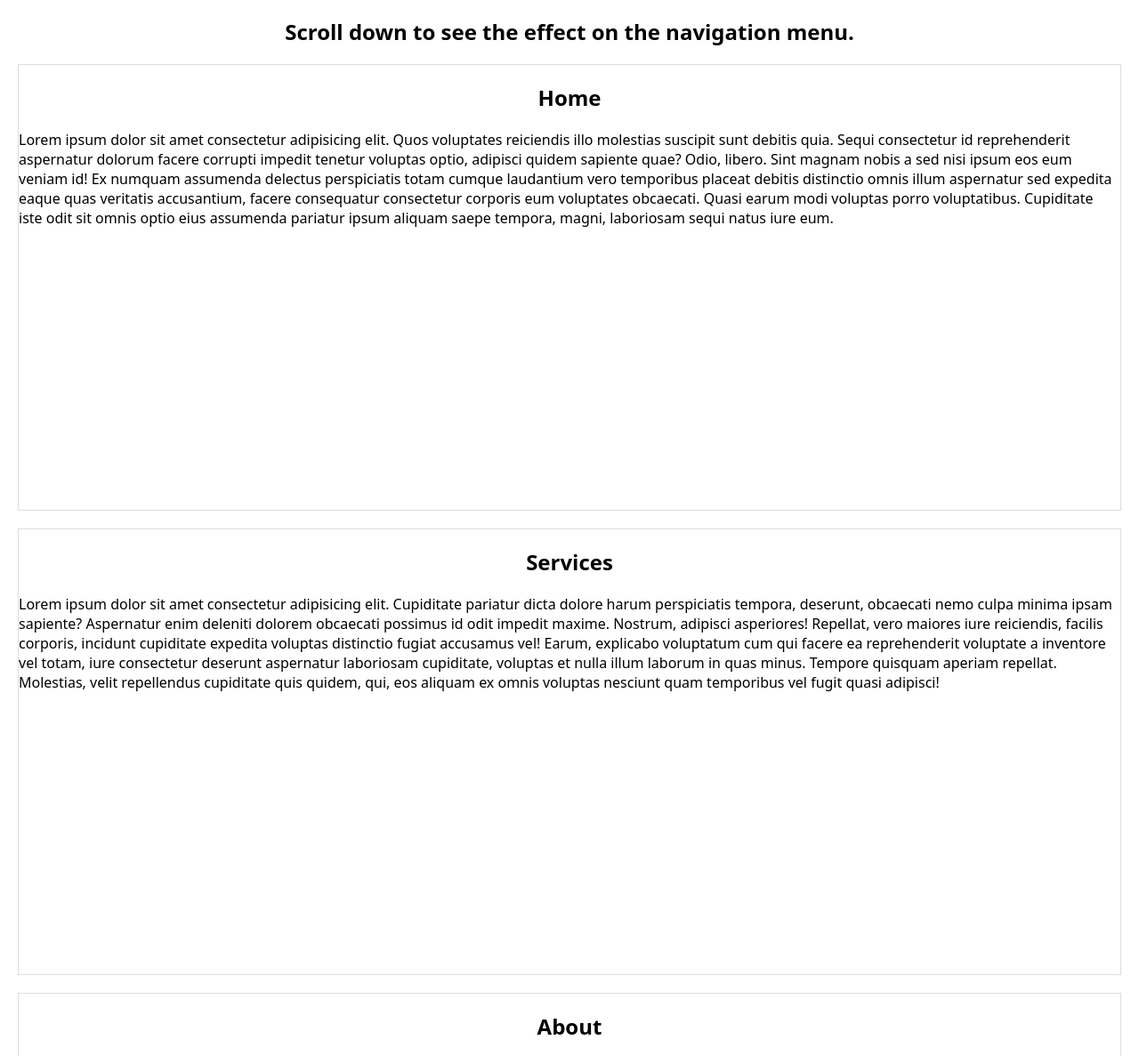
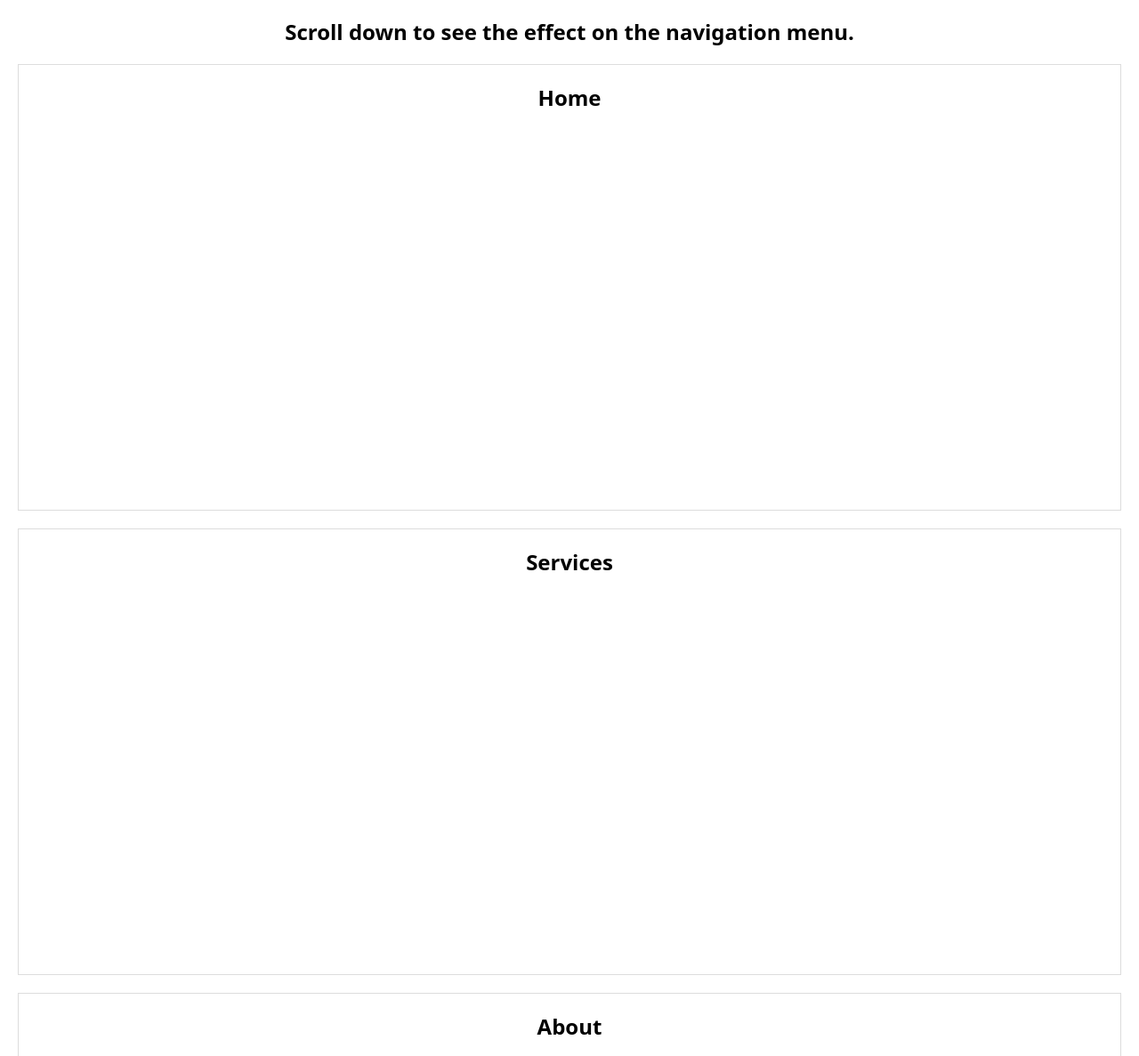
Before and after one commit to KISHANGOD/SCT_WD_1, a plain HTML site: page index.html in a window 1280 px wide. Shown: the part 157-1344 px from the top of the page at 89% size. Drawn offline with Linux system fonts and the light colour scheme.

Commit message:
Update index.html

```diff
--- a/index.html
+++ b/index.html
@@ -20,15 +20,10 @@
   <div class="content">
     <h1>Welcome to the Page!</h1>
     <h2>Scroll down to see the effect on the navigation menu.</h2>
-    <div id="home"><h2>Home</h2>
-    <p>Lorem ipsum dolor sit amet consectetur adipisicing elit. Quos voluptates reiciendis illo molestias suscipit sunt debitis quia. Sequi consectetur id reprehenderit aspernatur dolorum facere corrupti impedit tenetur voluptas optio, adipisci quidem sapiente quae? Odio, libero. Sint magnam nobis a sed nisi ipsum eos eum veniam id! Ex numquam assumenda delectus perspiciatis totam cumque laudantium vero temporibus placeat debitis distinctio omnis illum aspernatur sed expedita eaque quas veritatis accusantium, facere consequatur consectetur corporis eum voluptates obcaecati. Quasi earum modi voluptas porro voluptatibus. Cupiditate iste odit sit omnis optio eius assumenda pariatur ipsum aliquam saepe tempora, magni, laboriosam sequi natus iure eum.</p></div>
-
-    <div id="services"><h2>Services</h2><p>Lorem ipsum dolor sit amet consectetur adipisicing elit. Cupiditate pariatur dicta dolore harum perspiciatis tempora, deserunt, obcaecati nemo culpa minima ipsam sapiente? Aspernatur enim deleniti dolorem obcaecati possimus id odit impedit maxime. Nostrum, adipisci asperiores! Repellat, vero maiores iure reiciendis, facilis corporis, incidunt cupiditate expedita voluptas distinctio fugiat accusamus vel! Earum, explicabo voluptatum cum qui facere ea reprehenderit voluptate a inventore vel totam, iure consectetur deserunt aspernatur laboriosam cupiditate, voluptas et nulla illum laborum in quas minus. Tempore quisquam aperiam repellat. Molestias, velit repellendus cupiditate quis quidem, qui, eos aliquam ex omnis voluptas nesciunt quam temporibus vel fugit quasi adipisci!</p></div>
-
-    <div id="about"><h2>About</h2><p>Lorem ipsum dolor sit amet consectetur adipisicing elit. Cupiditate pariatur dicta dolore harum perspiciatis tempora, deserunt, obcaecati nemo culpa minima ipsam sapiente? Aspernatur enim deleniti dolorem obcaecati possimus id odit impedit maxime. Nostrum, adipisci asperiores! Repellat, vero maiores iure reiciendis, facilis corporis, incidunt cupiditate expedita voluptas distinctio fugiat accusamus vel! Earum, explicabo voluptatum cum qui facere ea reprehenderit voluptate a inventore vel totam, iure consectetur deserunt aspernatur laboriosam cupiditate, voluptas et nulla illum laborum in quas minus. Tempore quisquam aperiam repellat. Molestias, velit repellendus cupiditate quis quidem, qui, eos aliquam ex omnis voluptas nesciunt quam temporibus vel fugit quasi adipisci!</p></div>
-
-    <div id="contact"><h2>Contact</h2><p>Lorem ipsum dolor sit amet consectetur adipisicing elit. Cupiditate pariatur dicta dolore harum perspiciatis tempora, deserunt, obcaecati nemo culpa minima ipsam sapiente? Aspernatur enim deleniti dolorem obcaecati possimus id odit impedit maxime. Nostrum, adipisci asperiores! Repellat, vero maiores iure reiciendis, facilis corporis, incidunt cupiditate expedita voluptas distinctio fugiat accusamus vel! Earum, explicabo voluptatum cum qui facere ea reprehenderit voluptate a inventore vel totam, iure consectetur deserunt aspernatur laboriosam cupiditate, voluptas et nulla illum laborum in quas minus. Tempore quisquam aperiam repellat. Molestias, velit repellendus cupiditate quis quidem, qui, eos aliquam ex omnis voluptas nesciunt quam temporibus vel fugit quasi adipisci!</p></div>
-  </div>
+    <div id="home"><h2>Home</h2></div>
+    <div id="services"><h2>Services</h2></div>
+    <div id="about"><h2>About</h2></div>
+    <div id="contact"><h2>Contact</h2></div>
 
   <script src="script.js"></script>
 </body>
```
